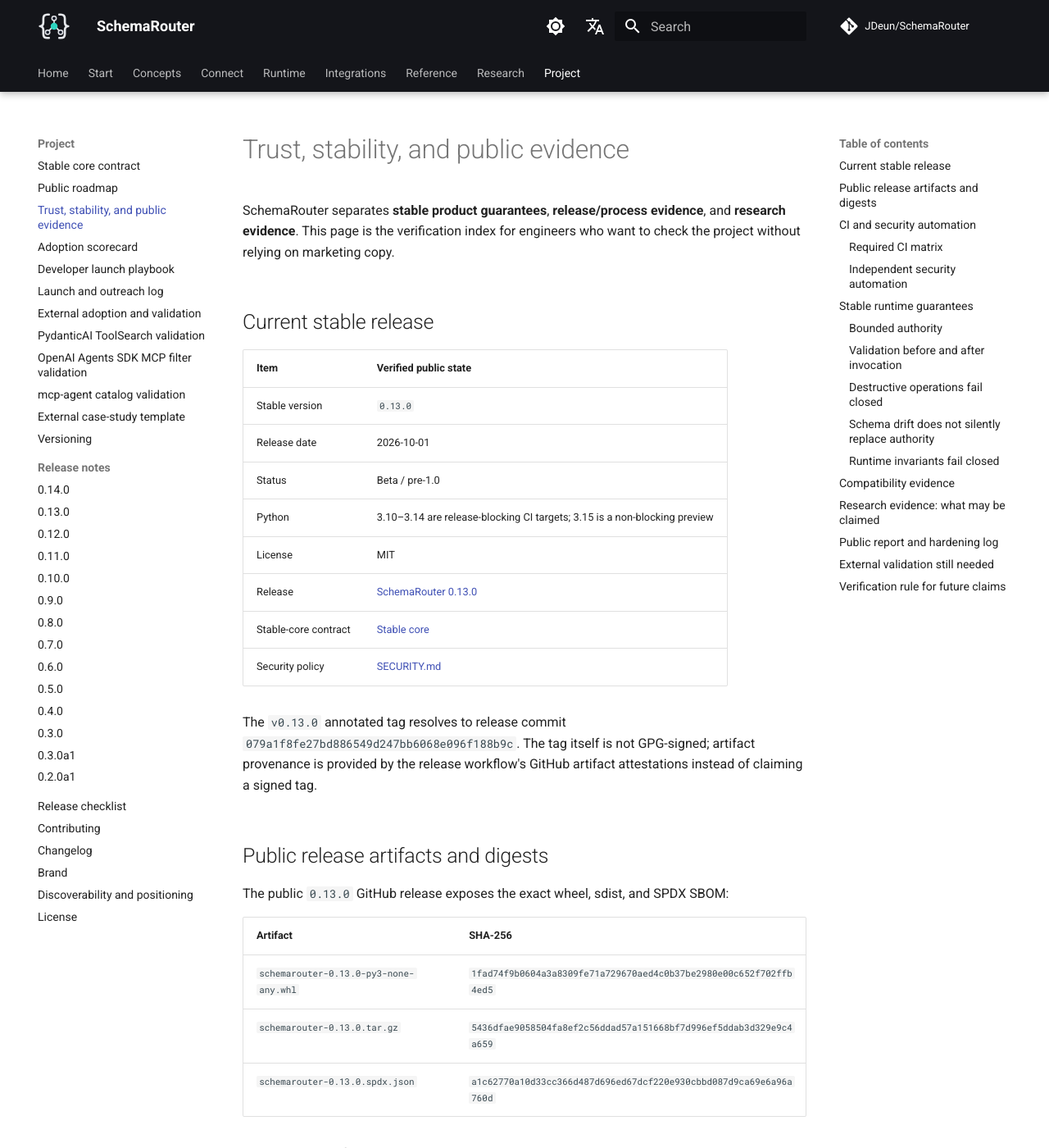
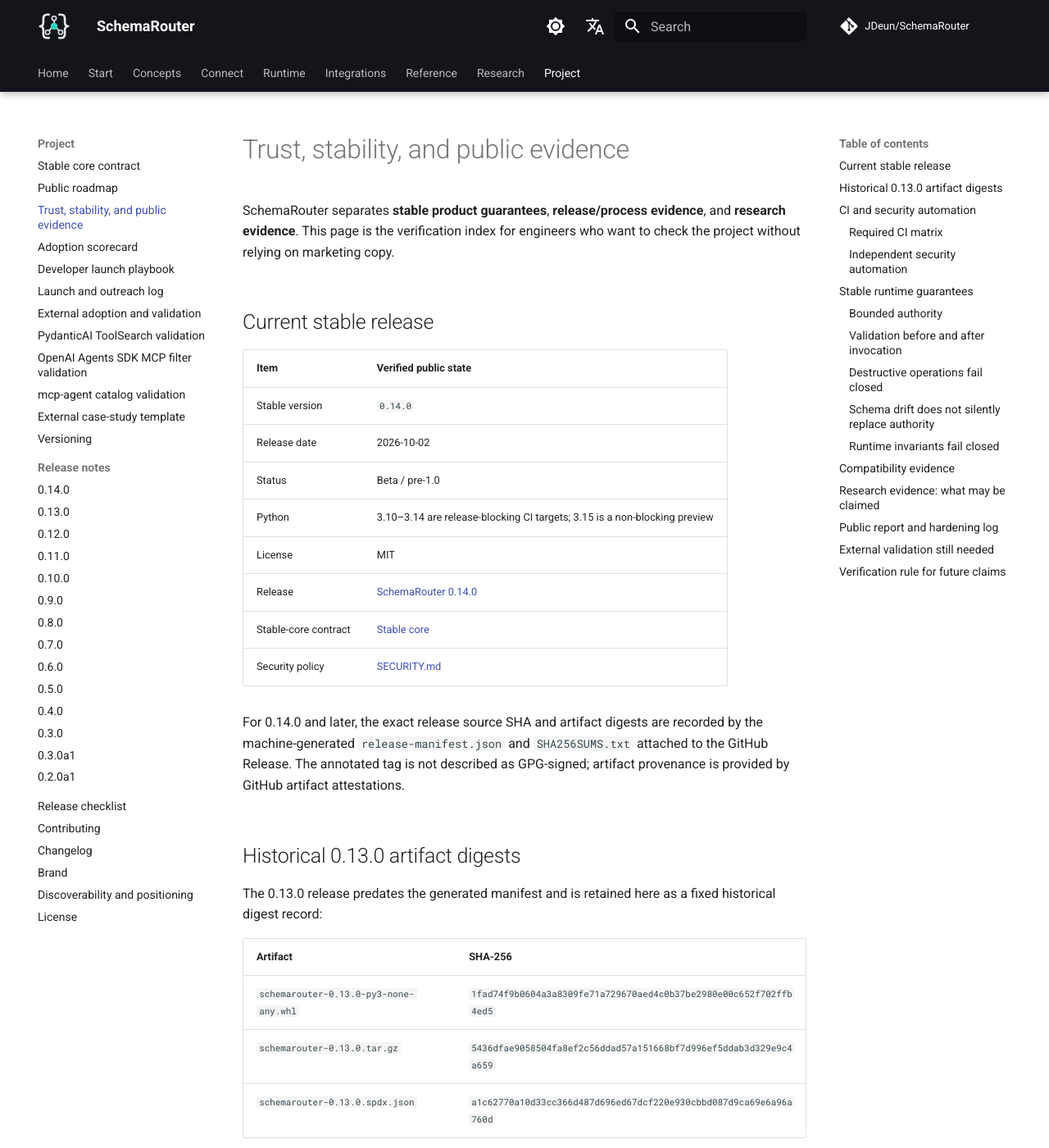
Before and after one commit to JDeun/SchemaRouter, an MkDocs documentation site: the page built from docs/project/trust-and-evidence.md, in a window 1280 px wide and 1400 px high. Shown: the whole window at 82% size. Built offline with MkDocs 1.6.1 and Material for MkDocs 9.7.7, drawn with Linux system fonts in a browser that asks for light colours; comment, search, counter and statistics services are not loaded; some of the changed text lies outside the part shown.

Commit message:
docs: make generated manifest canonical for 0.14.0

````diff
--- a/docs/project/trust-and-evidence.md
+++ b/docs/project/trust-and-evidence.md
@@ -8,22 +8,24 @@
 
 | Item | Verified public state |
 | --- | --- |
-| Stable version | `0.13.0` |
-| Release date | 2026-10-01 |
+| Stable version | `0.14.0` |
+| Release date | 2026-10-02 |
 | Status | Beta / pre-1.0 |
 | Python | 3.10–3.14 are release-blocking CI targets; 3.15 is a non-blocking preview |
 | License | MIT |
-| Release | [SchemaRouter 0.13.0](https://github.com/JDeun/SchemaRouter/releases/tag/v0.13.0) |
+| Release | [SchemaRouter 0.14.0](https://github.com/JDeun/SchemaRouter/releases/tag/v0.14.0) |
 | Stable-core contract | [Stable core](../stable-core.md) |
 | Security policy | [SECURITY.md](https://github.com/JDeun/SchemaRouter/blob/main/SECURITY.md) |
 
-The `v0.13.0` annotated tag resolves to release commit
-`079a1f8fe27bd886549d247bb6068e096f188b9c`. The tag itself is not GPG-signed; artifact provenance
-is provided by the release workflow's GitHub artifact attestations instead of claiming a signed tag.
+For 0.14.0 and later, the exact release source SHA and artifact digests are recorded by the
+machine-generated `release-manifest.json` and `SHA256SUMS.txt` attached to the GitHub Release.
+The annotated tag is not described as GPG-signed; artifact provenance is provided by GitHub artifact
+attestations.
 
-## Public release artifacts and digests
+## Historical 0.13.0 artifact digests
 
-The public `0.13.0` GitHub release exposes the exact wheel, sdist, and SPDX SBOM:
+The 0.13.0 release predates the generated manifest and is retained here as a fixed historical
+digest record:
 
 | Artifact | SHA-256 |
 | --- | --- |
@@ -51,21 +53,21 @@
 above. When GitHub CLI attestation verification is available:
 
 ```bash
-gh attestation verify schemarouter-0.13.0-py3-none-any.whl --repo JDeun/SchemaRouter
+gh attestation verify schemarouter-0.14.0-py3-none-any.whl --repo JDeun/SchemaRouter
 ```
 
 The repository release checklist treats provenance, SBOM, public-PyPI digest equivalence, and
 post-publish installation as explicit release mechanics rather than optional documentation tasks.
 
-Beginning with the next stable release, the release workflow also attaches two machine-generated
-records so checksums are not copied into documentation by hand:
+Beginning with 0.14.0, the release workflow also attaches two machine-generated records so
+checksums are not copied into documentation by hand:
 
 - `SHA256SUMS.txt` — SHA-256 digests for wheel, sdist, and SPDX SBOM;
 - `release-manifest.json` — package version, tag, exact source commit, artifact names, sizes, and
   SHA-256 digests.
 
 Those release assets are the canonical per-release checksum record. The static 0.13.0 table above
-is retained as historical evidence for the release that predates this manifest.
+is historical evidence for the last release that predates this manifest.
 
 ## CI and security automation
 
````
